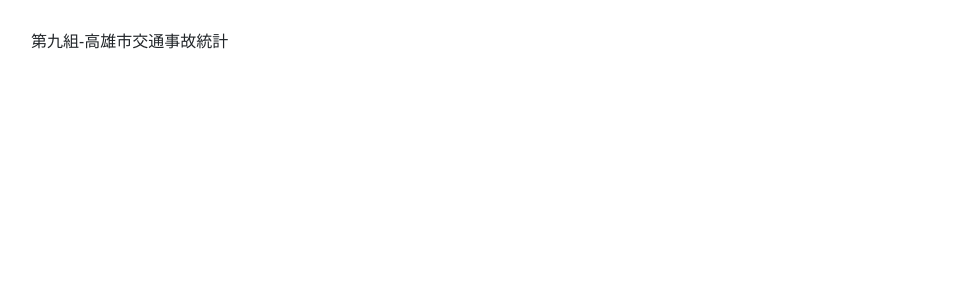
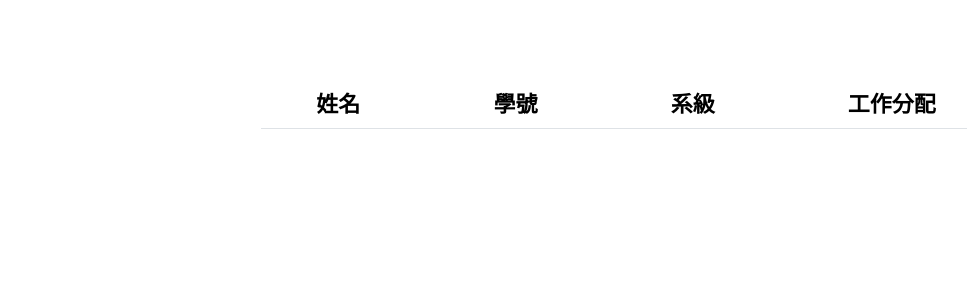
Before and after one commit to michael4210/python-TrafficAccidentAnalysis, a Django app: page /members/ in a window 1280 px wide. Shown: the part 514-800 px from the top of the page, without its empty margins (51-1018 px from the left). Run offline with Django 4.2, Linux system fonts and the light colour scheme; lists and menus that the app fills with data are empty.

Commit message:
0618update_version1

```diff
--- a/teamProject/templates/SmallCarAccidents.html
+++ b/teamProject/templates/SmallCarAccidents.html
@@ -6,7 +6,7 @@
 <h3 style = "padding-top: 5px; font-size: 30px;"><font face = "標楷體">高雄市小型車交通事故統計</font></h3>
 {% endblock %}
 
-{% block typeButton %}
+{% block content %}
 <div class="dropdown">
   <button class="btn btn-secondary dropdown-toggle" type="button" data-bs-toggle="dropdown" aria-expanded="false" style = "color: white; margin-bottom: 30px; width: 40%; height: 45px; align-items: center; margin-left: 30%; font-size: 20px; background-color: #000079;">
     Small Car Accidnets
@@ -18,9 +18,6 @@
     <li><a class="dropdown-item" href="/Pedestrian/">Pedestrian Accidents</a></li>
   </ul>
 </div>
-{% endblock %}
-
-{% block content %}
   <div>
     <canvas id = "myChart" width = "800" height = "300" style = "padding-bottom: 50px;"></canvas>
   </div>
--- a/teamProject/templates/accident.html
+++ b/teamProject/templates/accident.html
@@ -6,7 +6,7 @@
 <h3 style = "padding-top: 5px; font-size: 30px;"><font face = "標楷體">高雄市交通事故統計</font></h3>
 {% endblock %}
 
-{% block typeButton %}
+{% block content %}
 <div class="dropdown">
   <button class="btn btn-secondary dropdown-toggle" type="button" data-bs-toggle="dropdown" aria-expanded="false" style = "color: white; margin-bottom: 30px; width: 40%; height: 45px; align-items: center; margin-left: 30%; font-size: 20px; background-color: #000079;">
     Press to choose a type of accidents
@@ -18,10 +18,6 @@
     <li><a class="dropdown-item" href="/Pedestrian/">Pedestrian Accidents</a></li>
   </ul>
 </div>
-{% endblock %}
-
-{% block content %}
-
 {% endblock %}
 
   <!-- <h4>Motorcycle Accidents</h4>
--- a/teamProject/templates/base.html
+++ b/teamProject/templates/base.html
@@ -20,13 +20,10 @@
             <div class = "quote">
                 {% block headmessage %} {% endblock %}
             </div>
-            <div class = "typebtn">
-                {% block typeButton %} {% endblock %}
-            </div>
         </div>
         <style>
             :root {
-                --background_image: url('https://images.unsplash.com/photo-1415594445260-63e18261587e?ixlib=rb-4.0.3&ixid=M3wxMjA3fDB8MHxwaG90by1wYWdlfHx8fGVufDB8fHx8fA%3D%3D&auto=format&fit=crop&w=2070&q=80');
+                --background_image: url('https://images.unsplash.com/photo-1517953377824-516f2dca803b?ixlib=rb-4.0.3&ixid=M3wxMjA3fDB8MHxwaG90by1wYWdlfHx8fGVufDB8fHx8fA%3D%3D&auto=format&fit=crop&w=1789&q=80');
             }
             .banner{
                 padding-top: 250px;
@@ -42,13 +39,20 @@
                 font-family: DFKai-sb;
                 color: white;
                 padding-left: 20px;
-                border-left: 8px solid #fff;
+                border-left: 4px solid #fff;
             }
             .typebtn{
                 font-family: monospace;
                 margin-top: 100px;
             }
             </style>
+            <script>
+                const root = document.documentElement;
+
+                const background = document.getElementsByClassName('banner');
+
+                background.addEventListener()
+            </script>
         <div class = "container" style = "padding-top: 30px;">
             {% block content %} {% endblock %}
         </div>
--- a/teamProject/templates/member_introduction.html
+++ b/teamProject/templates/member_introduction.html
@@ -3,9 +3,31 @@
 {% block title %}Members of No. 9th Group{% endblock %}
 
 {% block headmessage %}
-<h2>第九組-高雄市交通事故統計</h2>
+<h2>第九組-高雄市交通事故統計 小組成員</h2>
 {% endblock %}
 
 {% block content %}
-<p>第九組-高雄市交通事故統計</p>
+    <div class = "members">
+        <table class = "table">
+            <thead>
+                <tr>
+                    <th scope = "col"></th>
+                    <th scope = "col">姓名</th>
+                    <th scope = "col">學號</th>
+                    <th scope = "col">系級</th>
+                    <th scope = "col">工作分配</th>
+                </tr>
+            </thead>
+            <tbody>
+
+            </tbody>
+        </table>
+    </div>
+    <style>
+        .members{
+            padding-left: 230px;
+            padding-top: 50px;
+            font-size: 22px;
+        }
+    </style>
 {% endblock %}
```
Also changed, not shown: teamProject/templates/background.html (added, +33 -0 lines).
